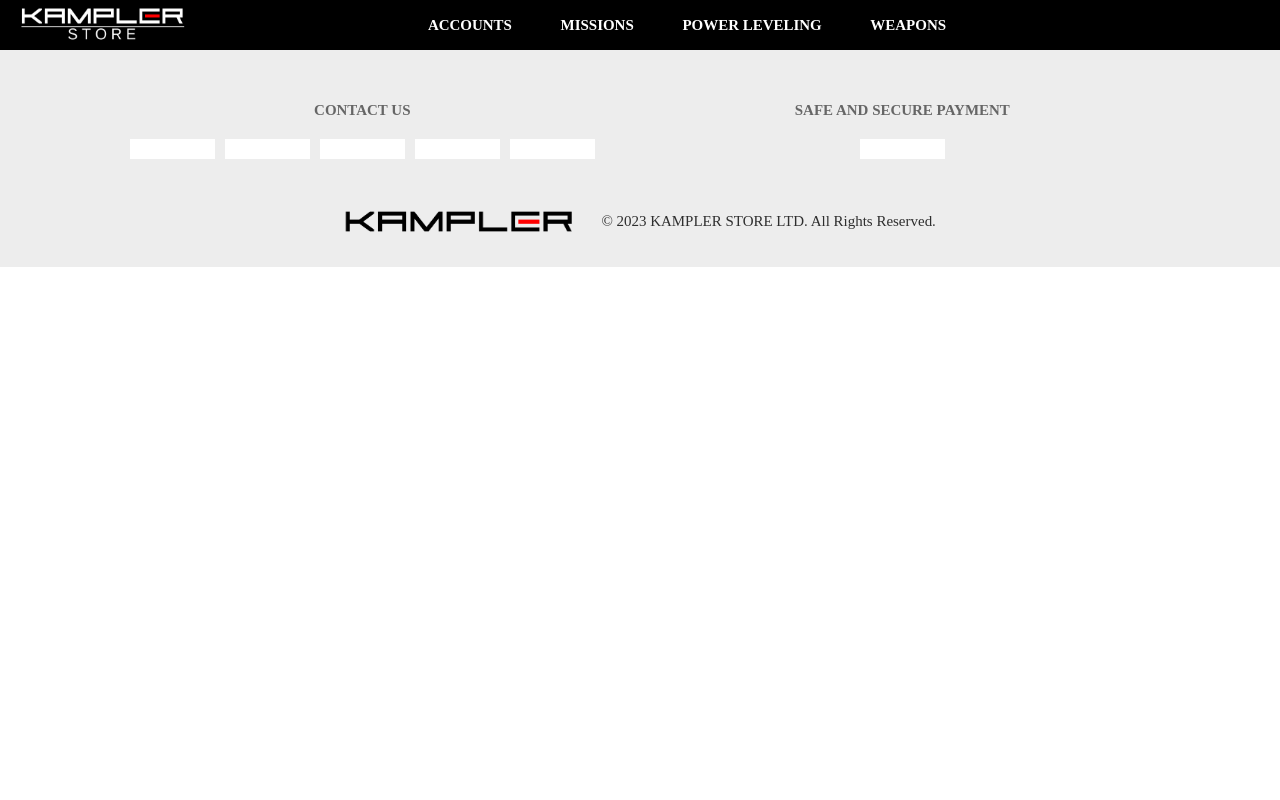
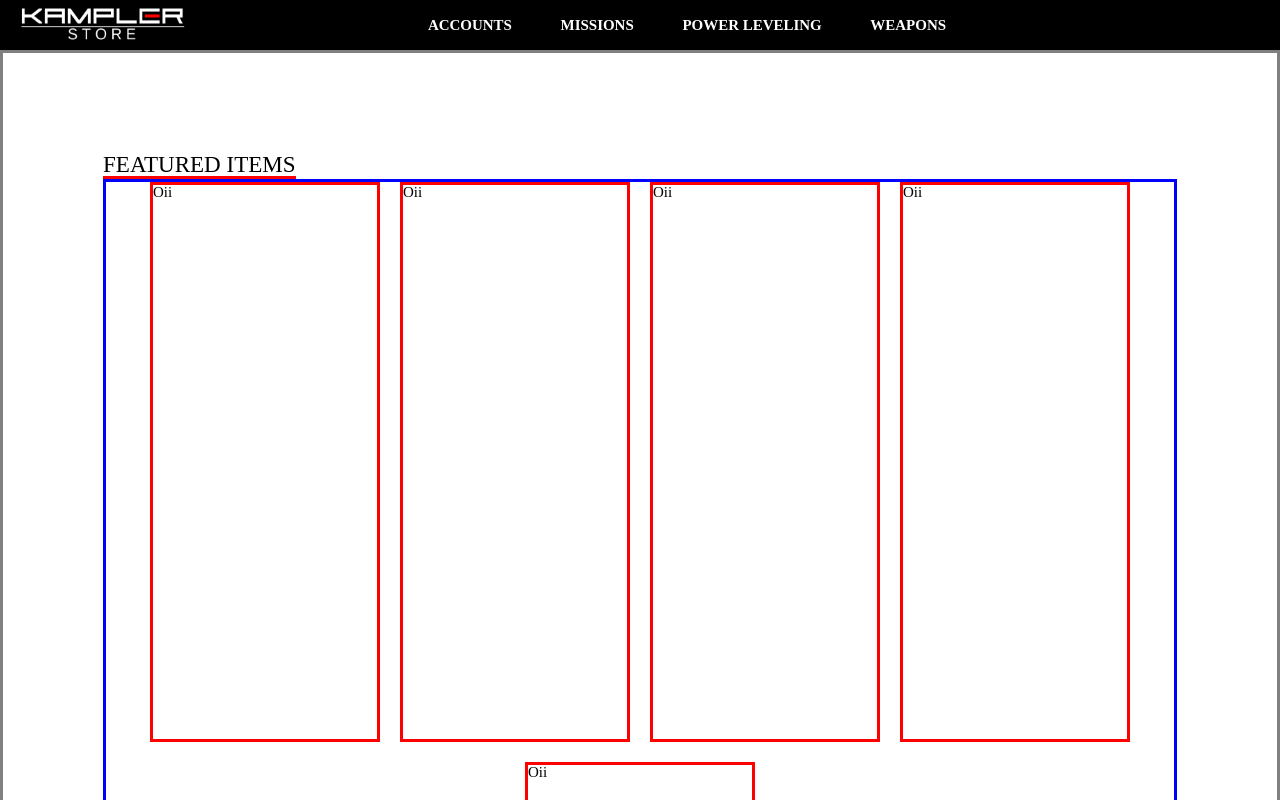
Before and after one commit to JD-Rodrigues/store-FFXI, a Next.js app: page / in a window 1280 px wide. Shown: the top 800 px of the page. Built offline with nearby package versions, Linux system fonts and the light colour scheme; some icons are missing; a web font is replaced by a local one.

Commit message:
Feat - Marcação e estilização do MainContent e galeria; marcação das dimensões de tamanho do componente de card de produto.

```diff
--- a/src/basic_styles/_mixins.sass
+++ b/src/basic_styles/_mixins.sass
@@ -1,4 +1,8 @@
 @use 'variables'
+
+@mixin XL-monitor
+  @media (min-width: 1367px)
+    @content
 
 @mixin desktop
   @media (min-width: 769px)
--- /dev/null
+++ b/src/components/galleryCard/gallery_card.sass
@@ -0,0 +1,9 @@
+@use '../../basic_styles/mixins' as mixins
+
+.gallery__card
+  width: 230px
+  height: 560px
+  border: red solid
+  @include mixins.XL-monitor
+    width: 16.8vw
+    height: 41vw
--- /dev/null
+++ b/src/components/galleryCard/index.tsx
@@ -0,0 +1,12 @@
+
+
+const GalleryCard = () => {
+  return (
+    <div className="gallery__card">
+      <p>Oii</p>
+      <div></div>
+    </div>
+  )
+}
+
+export default GalleryCard
--- a/src/layout/footer/footer.sass
+++ b/src/layout/footer/footer.sass
@@ -10,6 +10,8 @@
   background-color: variables.$social-section-bg
   @include mixins.tablet
     padding: 30px
+  @include mixins.XL-monitor
+    row-gap: 1.5vw
 
 
   &__social__payment
@@ -26,6 +28,8 @@
     @include mixins.flex()
     padding: 10px 30px
     column-gap: 10px
+    @include mixins.XL-monitor
+      column-gap: 0.75vw
 
   &__social__logo
     @include mixins.flex()
--- /dev/null
+++ b/src/layout/main/gallery.sass
@@ -0,0 +1,12 @@
+@use '../../basic_styles/mixins'
+
+.gallery
+  @include mixins.flex($justify:center)
+  display: flex
+  flex-wrap: wrap
+  column-gap: 20px
+  row-gap: 20px
+  border: blue solid
+  @include mixins.XL-monitor
+    column-gap: 1.5vw
+    row-gap: 1.5vw
--- /dev/null
+++ b/src/layout/main/index.tsx
@@ -0,0 +1,13 @@
+import React, { Children, ReactNode } from "react"
+import { MainContentProps } from "src/types"
+
+const MainContent  = (props:MainContentProps) => {
+
+  return (
+    <main className='main__content'>
+       {props.children}
+    </main>
+  )
+}
+
+export default MainContent
--- /dev/null
+++ b/src/layout/main/main.sass
@@ -0,0 +1,19 @@
+@use '../../basic_styles/mixins'
+@use 'gallery'
+
+.main__content
+  @include mixins.flex(column, center)
+  padding: 40px 10px
+  border: grey solid
+  @include mixins.desktop
+    padding: 100px
+  @include mixins.XL-monitor
+    padding: 7vw
+
+
+.category__name
+  align-self: flex-start
+  font-size: 24px
+  border-bottom: red solid
+  @include mixins.desktop
+    font-size: 1.8vw
--- a/src/pages/index.tsx
+++ b/src/pages/index.tsx
@@ -1,5 +1,7 @@
 import Head from 'next/head'
 import { Inter } from '@next/font/google'
+import MainContent from 'src/layout/main'
+import GalleryCard from 'src/components/galleryCard'
 
 
 const inter = Inter({ subsets: ['latin'] })
@@ -8,14 +10,24 @@ export default function Home() {
   return (
     <>
       <Head>
-        <title>Create Next App</title>
-        <meta name="description" content="Generated by create next app" />
+        <title>Kampler Store</title>
+        <meta name="description" content="Buy services and items to Final Fantasy XI Online" />
         <meta name="viewport" content="width=device-width, initial-scale=1" />
         <link rel="icon" href="/favicon.ico" />
       </Head>
-      <main>
-
-      </main>
+      <MainContent>
+        <h1
+          className='category__name'>
+            FEATURED ITEMS
+        </h1>
+        <section className='gallery'>
+          <GalleryCard />
+          <GalleryCard />
+          <GalleryCard />
+          <GalleryCard />
+          <GalleryCard />
+        </section>
+      </MainContent>
     </>
   )
 }
--- a/src/sass/styles.sass
+++ b/src/sass/styles.sass
@@ -1,3 +1,6 @@
+@use '../pages/index'
 @use '../basic_styles/basic'
 @use '../layout/header/header'
 @use '../layout/footer/footer'
+@use '../layout/main/main'
+@use '../components/galleryCard/gallery_card'
--- a/src/styles/index.css
+++ b/src/styles/index.css
@@ -195,6 +195,11 @@ address {
     padding: 30px;
   }
 }
+@media (min-width: 1367px) {
+  .footer {
+    row-gap: 1.5vw;
+  }
+}
 .footer__social__payment {
   width: 100%;
   display: flex;
@@ -223,6 +228,11 @@ address {
   align-items: center;
   padding: 10px 30px;
   column-gap: 10px;
+}
+@media (min-width: 1367px) {
+  .footer__social__logos {
+    column-gap: 0.75vw;
+  }
 }
 .footer__social__logo {
   width: 100%;
@@ -299,4 +309,66 @@ address {
   font-weight: normal;
 }
 
+.gallery {
+  width: 100%;
+  display: flex;
+  flex-direction: row;
+  justify-content: center;
+  align-items: center;
+  display: flex;
+  flex-wrap: wrap;
+  column-gap: 20px;
+  row-gap: 20px;
+  border: blue solid;
+}
+@media (min-width: 1367px) {
+  .gallery {
+    column-gap: 1.5vw;
+    row-gap: 1.5vw;
+  }
+}
+
+.main__content {
+  width: 100%;
+  display: flex;
+  flex-direction: column;
+  justify-content: center;
+  align-items: center;
+  padding: 40px 10px;
+  border: grey solid;
+}
+@media (min-width: 769px) {
+  .main__content {
+    padding: 100px;
+  }
+}
+@media (min-width: 1367px) {
+  .main__content {
+    padding: 7vw;
+  }
+}
+
+.category__name {
+  align-self: flex-start;
+  font-size: 24px;
+  border-bottom: red solid;
+}
+@media (min-width: 769px) {
+  .category__name {
+    font-size: 1.8vw;
+  }
+}
+
+.gallery__card {
+  width: 230px;
+  height: 560px;
+  border: red solid;
+}
+@media (min-width: 1367px) {
+  .gallery__card {
+    width: 16.8vw;
+    height: 41vw;
+  }
+}
+
 /*# sourceMappingURL=index.css.map */
--- /dev/null
+++ b/src/types.ts
@@ -0,0 +1,7 @@
+import GalleryCard from "./components/galleryCard";
+
+interface MainContentProps {
+  children: React.ReactNode;
+}
+
+export type {MainContentProps}
```
Also changed, not shown: src/pages/index.sass (added), 2 other files (tests, documents, lock files or other folders).
